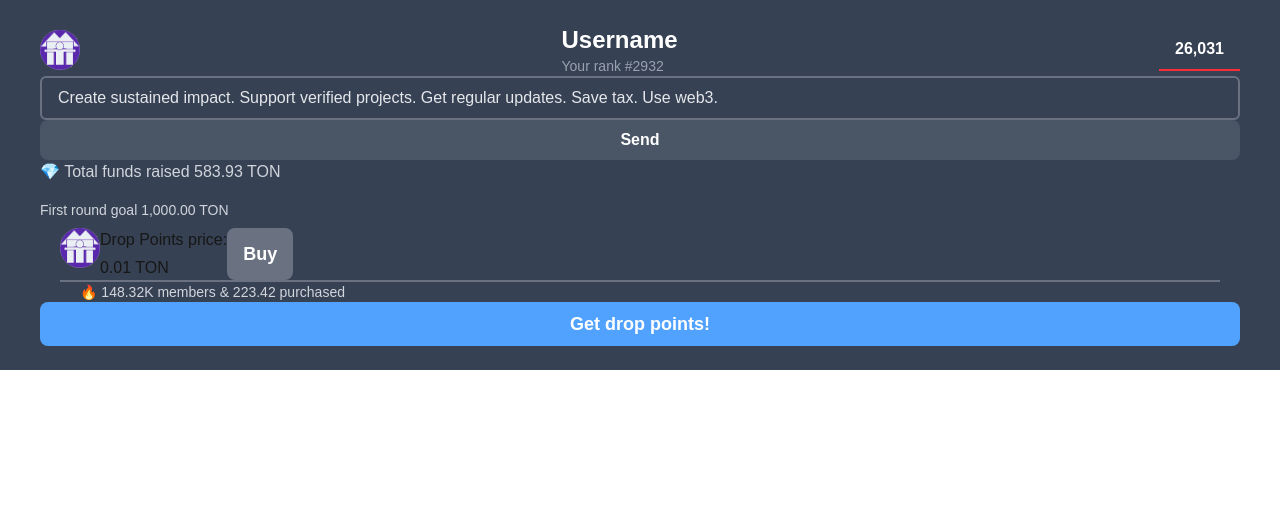
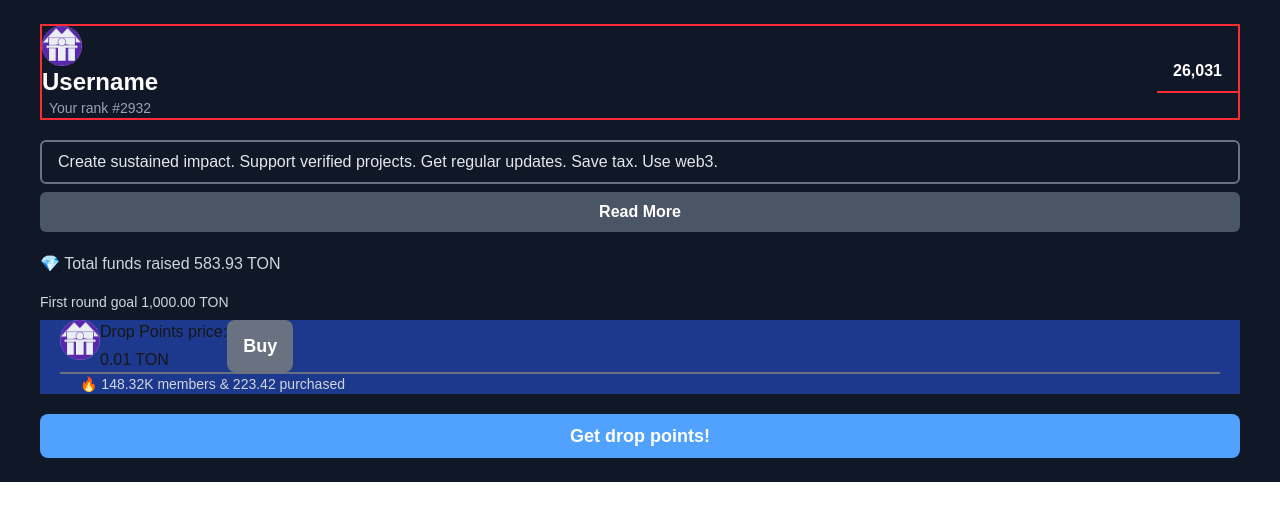
Before and after one commit to UserAlikhan/Telegram-mini-app-crypto, a Next.js app: page / in a window 1280 px wide. Shown: the top 520 px of the page. Built offline with nearby package versions, Linux system fonts and the light colour scheme.

Commit message:
font change

```diff
--- a/app/page.tsx
+++ b/app/page.tsx
@@ -3,29 +3,31 @@ import Logo from "@/components/ui/Logo";
 
 export default function Home() {
   return (
-    <div className="flex flex-col px-10 py-6 bg-gray-700 w-full h-full">
-      <div className=" flex flex-row w-full h-full justify-between items-center">
-        {/* Avatar Image */}
-        <Logo logo={LogoMPT} width={40} height={40} />
-        {/* Username and rank */}
-        <div className=" flex:0.7 flex-col justify-center items-center">
-          <h1 className="text-white text-2xl font-bold">Username</h1>
-          <p className="text-gray-400 text-sm">Your rank #2932</p>
+    <div className="flex flex-col px-10 py-6 bg-gray-900 w-full h-full gap-5">
+      <div className=" flex flex-row w-full h-max justify-between items-center border-2 border-red-500">
+        <div className=" flex:0.7 flex-row gap-2">
+          {/* Avatar Image */}
+          <Logo logo={LogoMPT} width={40} height={40} />
+          {/* Username and rank */}
+          <div className=" flex flex-col justify-center items-center">
+            <h1 className="text-white text-2xl font-bold">Username</h1>
+            <p className="text-gray-400 text-sm">Your rank #2932</p>
+          </div>
         </div>
         {/* Button */}
-        <div className="flex:0.2 flex flex-row justify-end items-center">
+        <div className="flex:0.3 flex flex-row justify-end items-center">
           <button className="bg-transparent border-red-500 border-b-2 text-white px-4 py-2 font-bold">
             <p>26,031</p>
           </button>
         </div>
       </div>
       {/* Text area */}
-      <div className="flex flex-col w-full h-full">
+      <div className="flex flex-col w-full h-max gap-2">
         <p className="bg-transparent border-gray-500 border-2 text-gray-200 px-4 py-2 rounded-md">
           Create sustained impact. Support verified projects. Get regular updates. Save tax. Use web3.
         </p>
-        <button className="bg-gray-600 rounded-lg font-bold text-white px-4 py-2">
-          <p>Send</p>
+        <button className="w-full bg-gray-600 rounded-md border-0 font-bold text-white px-4 py-2">
+          <p>Read More</p>
         </button>
       </div>
 
@@ -36,7 +38,7 @@ export default function Home() {
         <div></div>
         <p className="text-gray-300 text-sm">First round goal 1,000.00 TON</p>
         {/* Drop points card */}
-        <div className=" flex flex-col w-full h-full px-5">
+        <div className=" flex flex-col bg-blue-900 w-full h-full px-5">
           {/* First half of the card */}
           <div className="flex flex-row w-full h-full border-b-2 border-gray-500">
             <Logo logo={LogoMPT} width={40} height={40} />
```
